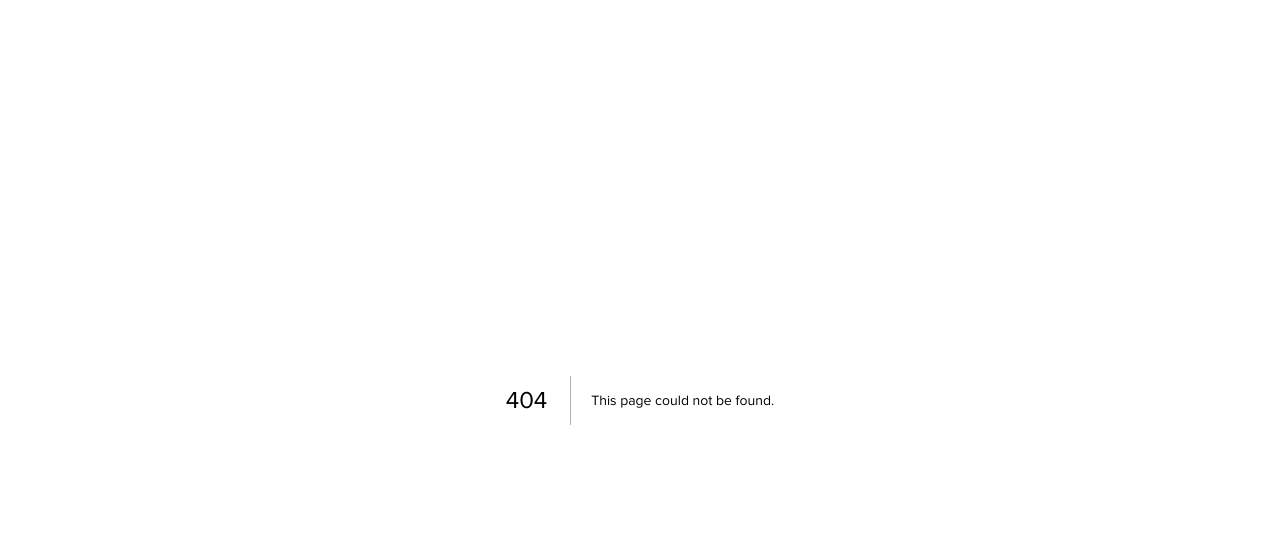
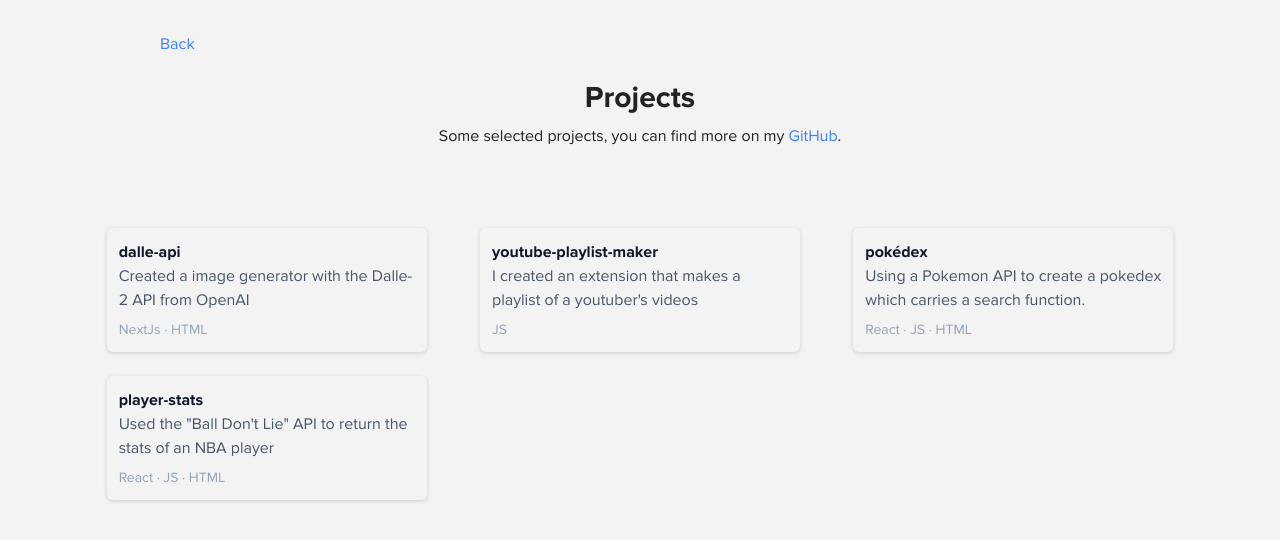
Before and after one commit to kach0w/rate-my-aps, a Next.js app: page /projects in a window 1280 px wide. Before the commit this address had no page. Shown: the top 540 px of the page. Built offline with nearby package versions, Linux system fonts and the light colour scheme.

Commit message:
projects page

```diff
--- /dev/null
+++ b/pages/projects.js
@@ -0,0 +1,60 @@
+import React from 'react'
+import Head from 'next/head'
+
+import Navbar from '../components/Navbar';
+import Footer from '../components/Footer'
+
+export default function Home() {
+  return (
+    <div className='w-[100vw] text-[#222] h-[100vh] bg-[#f3f3f3] text-center'>
+      <Head>
+        <title>Projects - kach0w</title>
+        <meta name="description" content="kach0w's blog"></meta>
+        <link rel="icon" href="/favicon.png"/>
+      </Head>
+      <div className='mx-auto mt-[2rem] w-[60rem]'>
+        <a className='float-left ml-[] text-[#3b82f6] hover:underline' href="https://kach0w.com">Back</a>
+        <br></br>
+      </div>
+
+      <h2 className='font-extrabold  text-3xl mt-[3vh] mb-[1vh]'>Projects</h2>
+      <div className='mb-[2vh]'>
+        Some selected projects, you can find more on my <a className=' text-[#3b82f6] hover:underline' href="https://github.com/kach0w">GitHub</a>.
+      </div>
+      <div className='mx-auto w-[70rem] grid grid-cols-3 mt-[5rem]'>
+        <a href="https://github.com/kach0w/dalle-api">
+          <div className='w-[20rem] group rounded-md shadow-[0_1px_4px_rgba(0,0,0,0.16)] mx-auto p-3 mb-[3vh] text-left'>
+            <p className='font-bold group-hover:underline text-slate-900'>dalle-api</p>
+            <p className='text-slate-600'>Created a image generator with the Dalle-2 API from OpenAI</p>
+            <p className=' mt-2 text-sm text-slate-400'>NextJs · HTML</p>
+          </div>
+        </a>
+        <a href="https://github.com/kach0w/Youtube-Playlist-Maker">
+          <div className='w-[20rem] group rounded-md shadow-[0_1px_4px_rgba(0,0,0,0.16)] mx-auto p-3 mb-[3vh] text-left'>
+            <p className='font-bold group-hover:underline text-slate-900'>youtube-playlist-maker</p>
+            <p className='text-slate-600'>I created an extension that makes a playlist of a youtuber's videos</p>
+            <p className=' mt-2 text-sm text-slate-400'>JS</p>
+          </div>
+        </a>
+        <a href="https://github.com/kach0w/pokedex">
+          <div className='w-[20rem] group rounded-md shadow-[0_1px_4px_rgba(0,0,0,0.16)] mx-auto p-3 mb-[3vh] text-left'>
+            <p className='font-bold group-hover:underline text-slate-900'>pokédex</p>
+            <p className='text-slate-600'>Using a Pokemon API to create a pokedex which carries a search function.</p>
+            <p className=' mt-2 text-sm text-slate-400'>React · JS · HTML</p>
+          </div>
+        </a>
+        <a href="https://github.com/kach0w/playerstats">
+          <div className='w-[20rem] group rounded-md shadow-[0_1px_4px_rgba(0,0,0,0.16)] mx-auto p-3 mb-[3vh] text-left'>
+            <p className='font-bold group-hover:underline text-slate-900'>player-stats</p>
+            <p className='text-slate-600'>Used the "Ball Don't Lie" API to return the stats of an NBA player</p>
+            <p className=' mt-2 text-sm text-slate-400'>React · JS · HTML</p>
+          </div>
+        </a>
+      </div>
+
+      <div className='mt-[35rem]'>
+        <Footer />
+      </div>
+    </div>
+  )
+}
```
